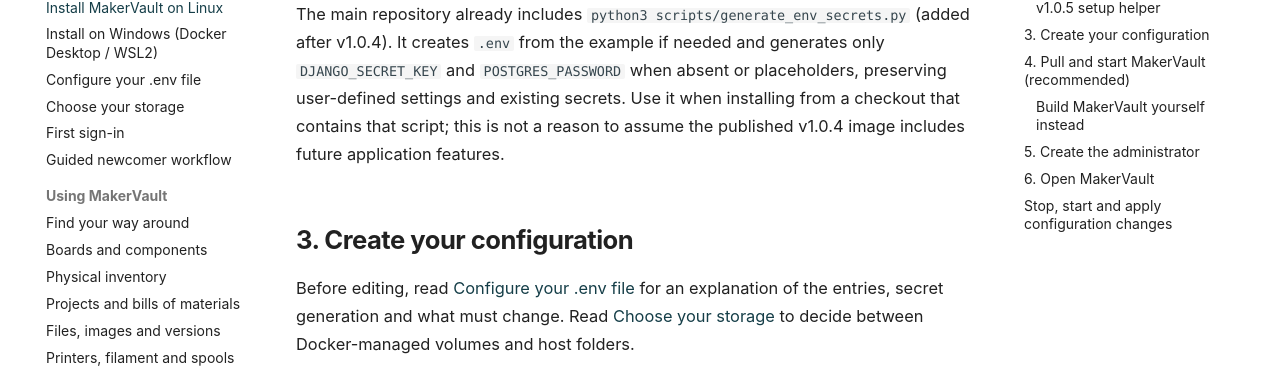
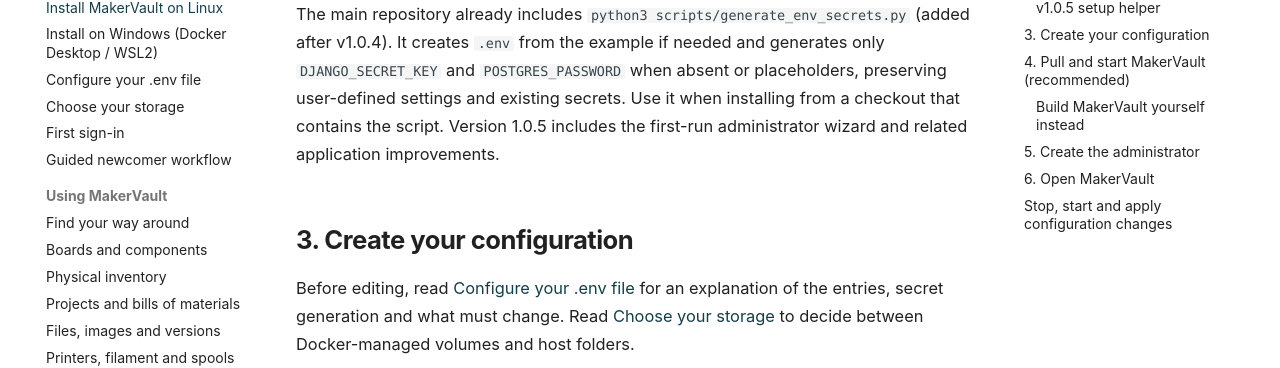
Before and after one commit to gavrd7/MakerVault-docs, an MkDocs documentation site: the page built from docs/guide/getting-started/install.md, in a window 1280 px wide and 900 px high, scrolled down 1505 px. Shown: the part 200-568 px from the top of the window. Built offline with MkDocs 1.6.1 and Material for MkDocs 9.7.7, drawn with Linux system fonts in a browser that asks for light colours; comment, search, counter and statistics services are not loaded.

Commit message:
Remove stale v1.0.5 upcoming-release messaging

```diff
--- a/docs/guide/getting-started/install.md
+++ b/docs/guide/getting-started/install.md
@@ -57,7 +57,7 @@
 
 ### v1.0.5 setup helper
 
-The main repository already includes `python3 scripts/generate_env_secrets.py` (added after v1.0.4). It creates `.env` from the example if needed and generates only `DJANGO_SECRET_KEY` and `POSTGRES_PASSWORD` when absent or placeholders, preserving user-defined settings and existing secrets. Use it when installing from a checkout that contains that script; this is not a reason to assume the published v1.0.4 image includes future application features.
+The main repository already includes `python3 scripts/generate_env_secrets.py` (added after v1.0.4). It creates `.env` from the example if needed and generates only `DJANGO_SECRET_KEY` and `POSTGRES_PASSWORD` when absent or placeholders, preserving user-defined settings and existing secrets. Use it when installing from a checkout that contains the script. Version 1.0.5 includes the first-run administrator wizard and related application improvements.
 
 ## 3. Create your configuration
 
```
